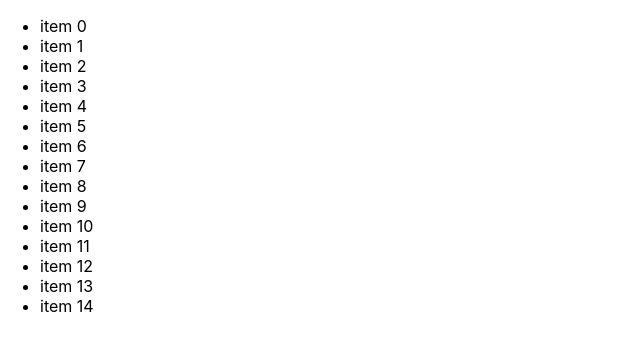
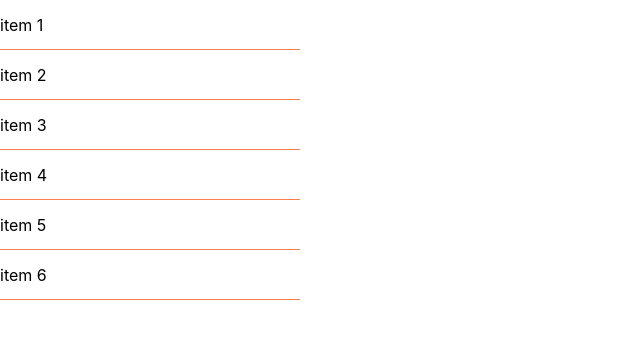
Before and after one commit to korgong/new-react-app, a React (Create React App) app: page / in a window 1280 px wide. Shown: the top 350 px of the page, without its empty margins (0-640 px from the left). Built offline with nearby package versions, Linux system fonts and the light colour scheme.

Commit message:
update list style

```diff
--- a/public/index.html
+++ b/public/index.html
@@ -8,7 +8,6 @@
       name="description"
       content="Web site created using create-react-app"
     />
-    <link rel="apple-touch-icon" href="%PUBLIC_URL%/logo192.png" />
     <!--
       manifest.json provides metadata used when your web app is installed on a
       user's mobile device or desktop. See https://developers.google.com/web/fundamentals/web-app-manifest/
--- a/src/Playground.css
+++ b/src/Playground.css
@@ -1,5 +1,24 @@
+* {
+  margin: 0;
+  padding: 0;
+}
+
+ul, li {
+  list-style: none;
+}
+
 .list-container {
   width: 300px;
   height: 300px;
   overflow-y: auto;
+  position: relative;
 }
+
+.list-item {
+  position: absolute;
+  width: 100%;
+  height: 50px;
+  line-height: 50px;
+  box-sizing: border-box;
+  border-bottom: 1px solid coral;
+}
--- a/src/Playground.js
+++ b/src/Playground.js
@@ -3,14 +3,30 @@ import "./Playground.css";
 
 // want to write a list rendered by data
 // now i want to scroll the list
+// now i want to implement a virtual list
+// container height 300, each item 50.
+// every page is 6 items.
+// we display 10 items for one page
+// listen to the container, and change current render data.
+const itemHeight = 50;
+const pageItemsNum = 10;
 function Playground() {
-    const initialArr = Array.from({ length: 20 });
-    const [list, setList] = useState(initialArr);
+    let initialArr = Array.from({ length: 100 });
+    initialArr = initialArr.map((_item, index) => {
+        return index + 1
+    });
+    const [list, setList] = useState(initialArr.slice(0, 10));
+    const scrollList = (event) => {
+        const scrollTop = event.target.scrollTop;
+        const indexStart = Math.floor(scrollTop / itemHeight);
+        const indexEnd = indexStart + pageItemsNum -1;
+        setList(initialArr.slice(indexStart, indexEnd + 1));
+    }
     return (
         <div className="list">
-            <ul className="list-container">
-                {list.map((_item, index) => (
-                    <li key={index}>item {index}</li>
+            <ul className="list-container" onScroll={scrollList}>
+                {list.map((item, index) => (
+                    <li style={{top: (item - 1) * itemHeight + 'px'}} className='list-item' key={index}>item {item}</li>
                 ))}
             </ul>
         </div>
```
